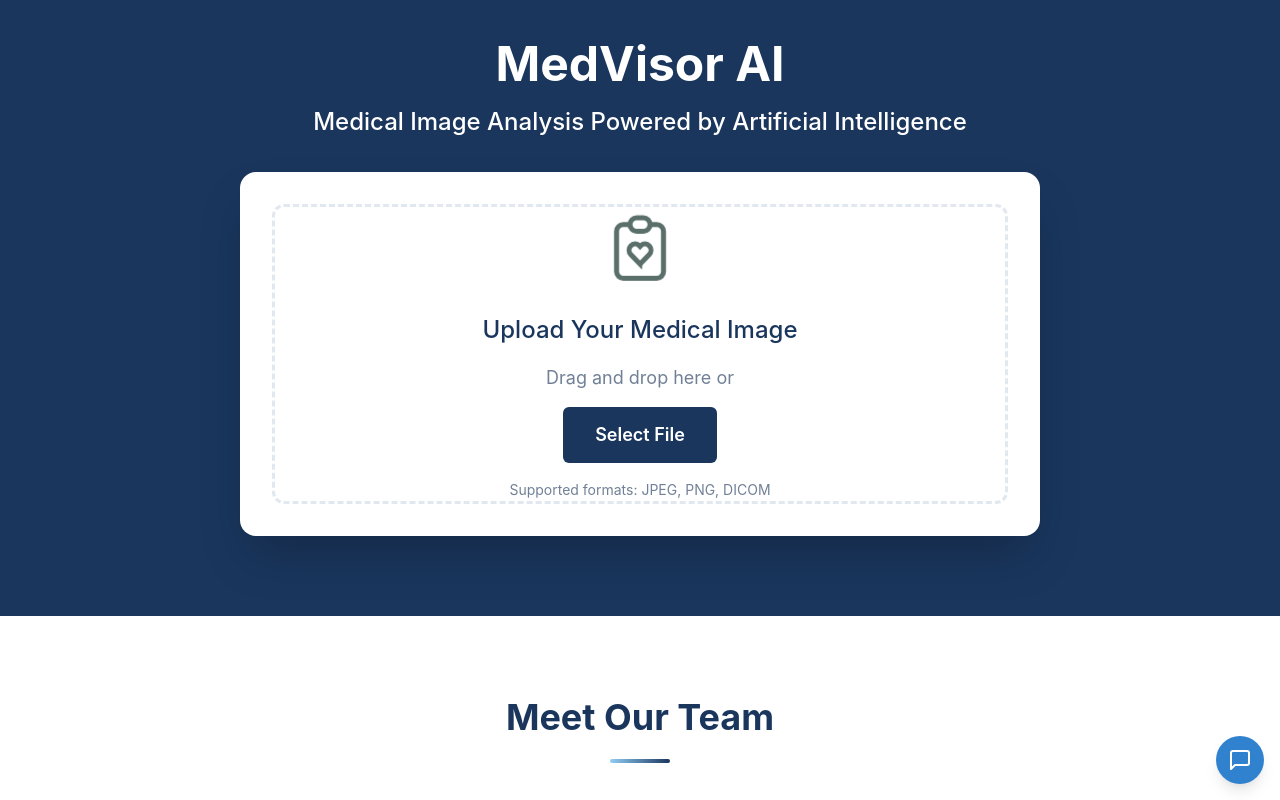
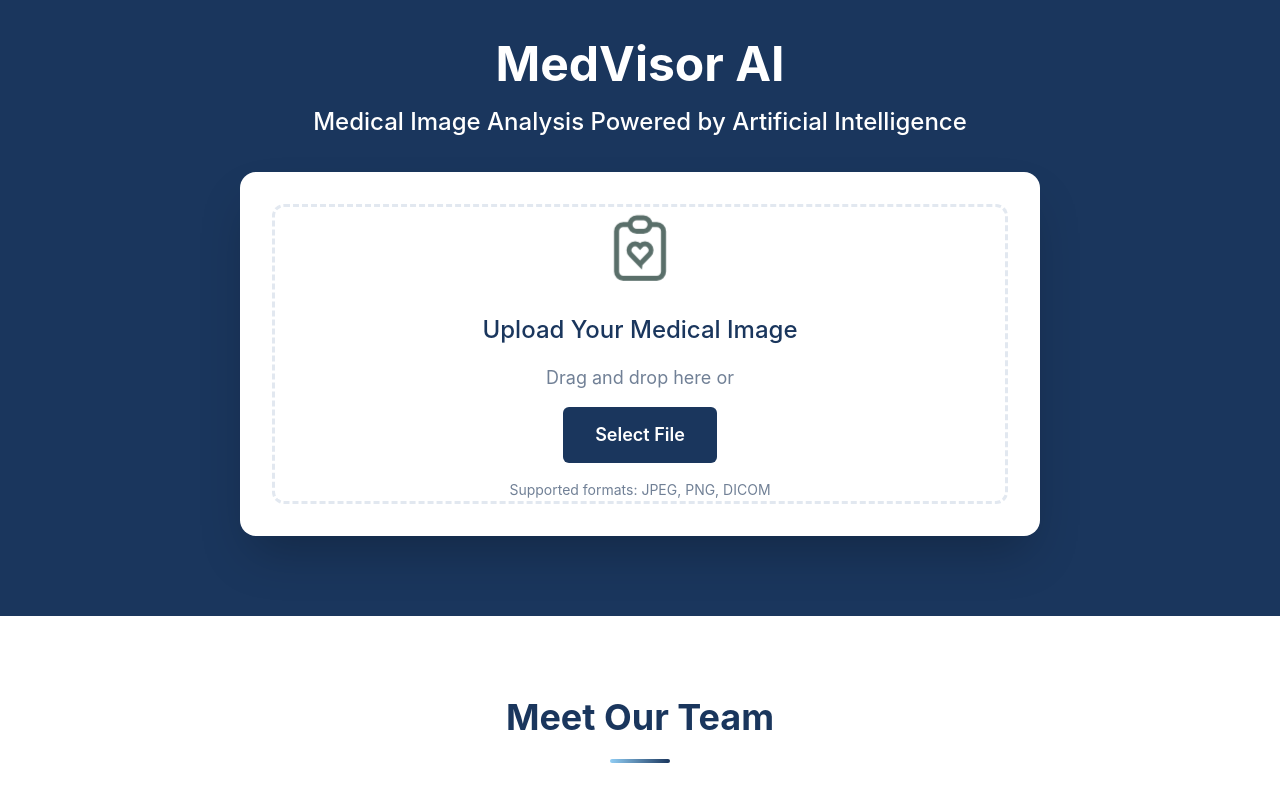
Before and after one commit to tudao01/medvisor-deployment, a React (Create React App) app: page / in a window 1280 px wide. Shown: the top 800 px of the page. Built offline with nearby package versions, Linux system fonts and the light colour scheme; what @gradio/client would draw is missing.

Commit message:
Update HomePage.js

```diff
--- a/src/components/HomePage.js
+++ b/src/components/HomePage.js
@@ -625,7 +625,7 @@ const HomePage = () => {
                                   {discImages.map((disc, index) => (
                                     <Card
                                       key={index}
-                                      w="260px"
+                                      w="180px"
                                       borderRadius="lg"
                                       border="1px solid"
                                       borderColor="gray.200"
@@ -771,8 +771,6 @@ const HomePage = () => {
           </VStack>
         </Container>
       </Box>
-
-      <ChatBot />
     </Box>
   );
 };
```
